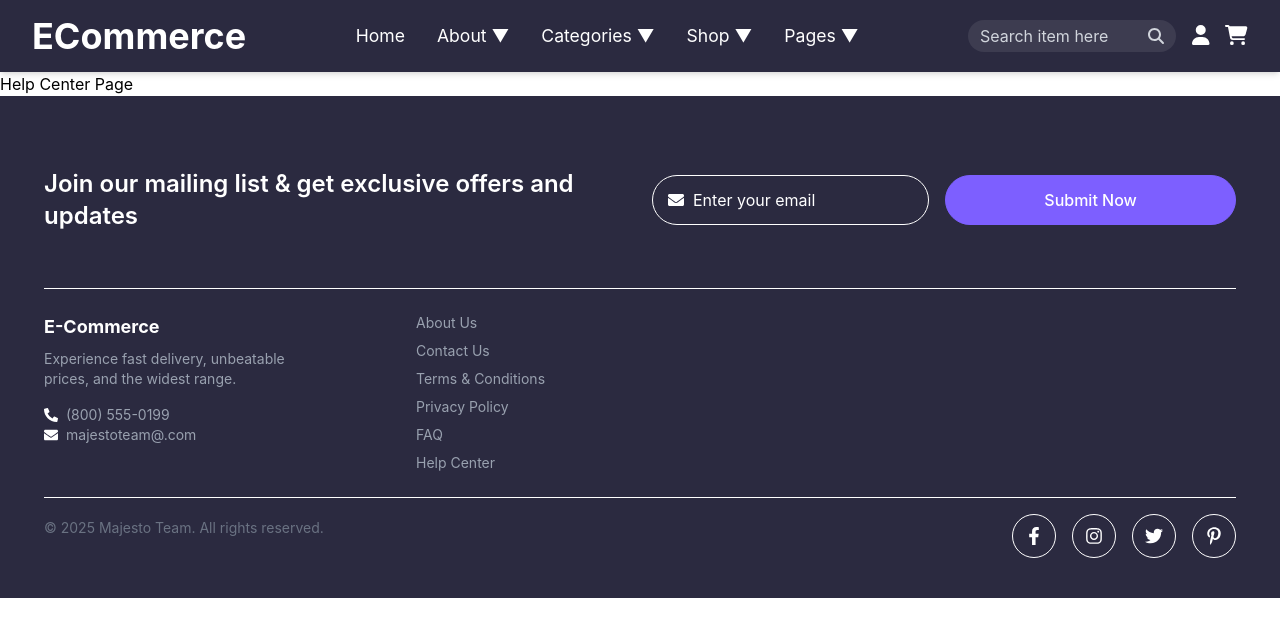
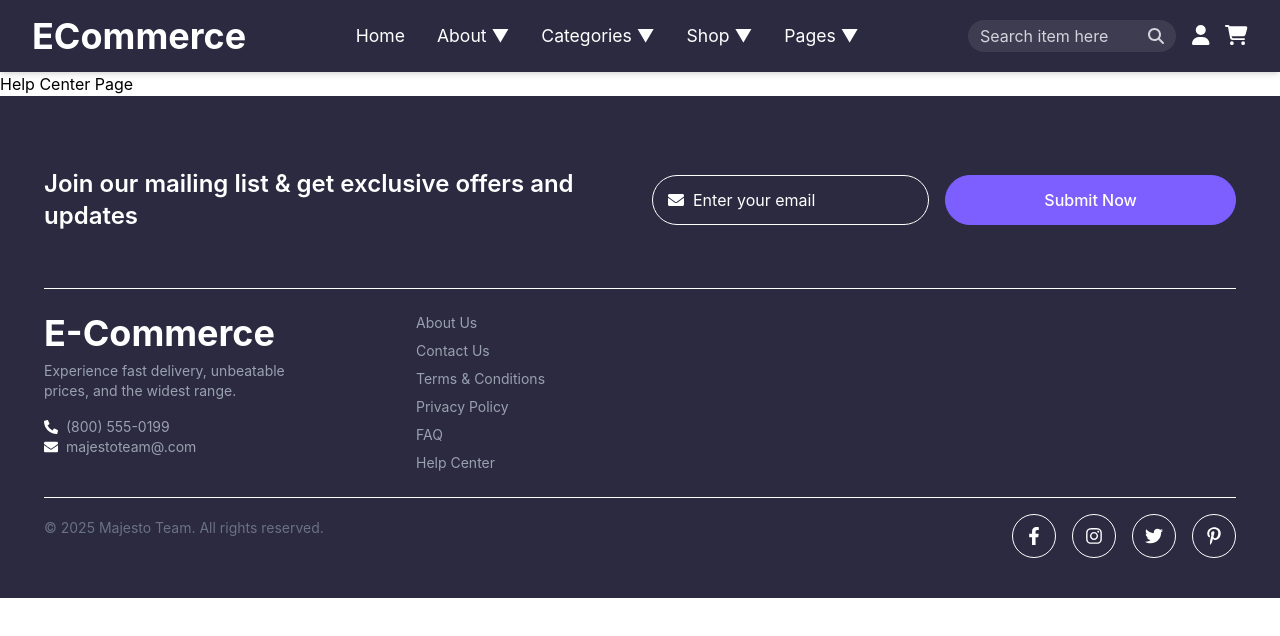
Before and after one commit to prince-sunsara/ECommerce-Frontend, a React (Vite) app: page /help-center in a window 1280 px wide. Shown: the top 636 px of the page. Built offline with nearby package versions, Linux system fonts and the light colour scheme.

Commit message:
Feat: Footer update

```diff
--- a/src/App.jsx
+++ b/src/App.jsx
@@ -5,7 +5,7 @@ import UserSignUp from "./pages/LoginRegister/UserSignUp";
 import SellerSignUp from "./pages/SellerRegister/SellerSignUp";
 import Navbar from "./layouts/Navbar";
 import { About, AboutUs, Contact, Home, Team } from "./pages";
-import Footer from "./components/Footer";
+import Footer from "./layouts/Footer";
 import ContactUs from "./pages/ContactUs";
 import Terms from "./pages/Terms";
 import Privacy from "./pages/Privacy";
--- a/src/components/Footer.jsx
+++ b/src/layouts/Footer.jsx
@@ -1,4 +1,4 @@
-import { Link } from "react-router-dom";
+import { Link } from "react-router";
 import {
   FaFacebookF,
   FaInstagram,
@@ -66,7 +66,7 @@ const Footer = () => {
         <div className="grid md:grid-cols-4 gap-10 text-sm">
           {/* Company Info */}
           <div>
-            <h3 className="text-lg font-bold mb-2">E-Commerce</h3>
+            <h1 className="text-4xl font-bold mb-2">E-Commerce</h1>
             <p className="text-gray-400 mb-4">
               Experience fast delivery, unbeatable prices, and the widest range.
             </p>
```
